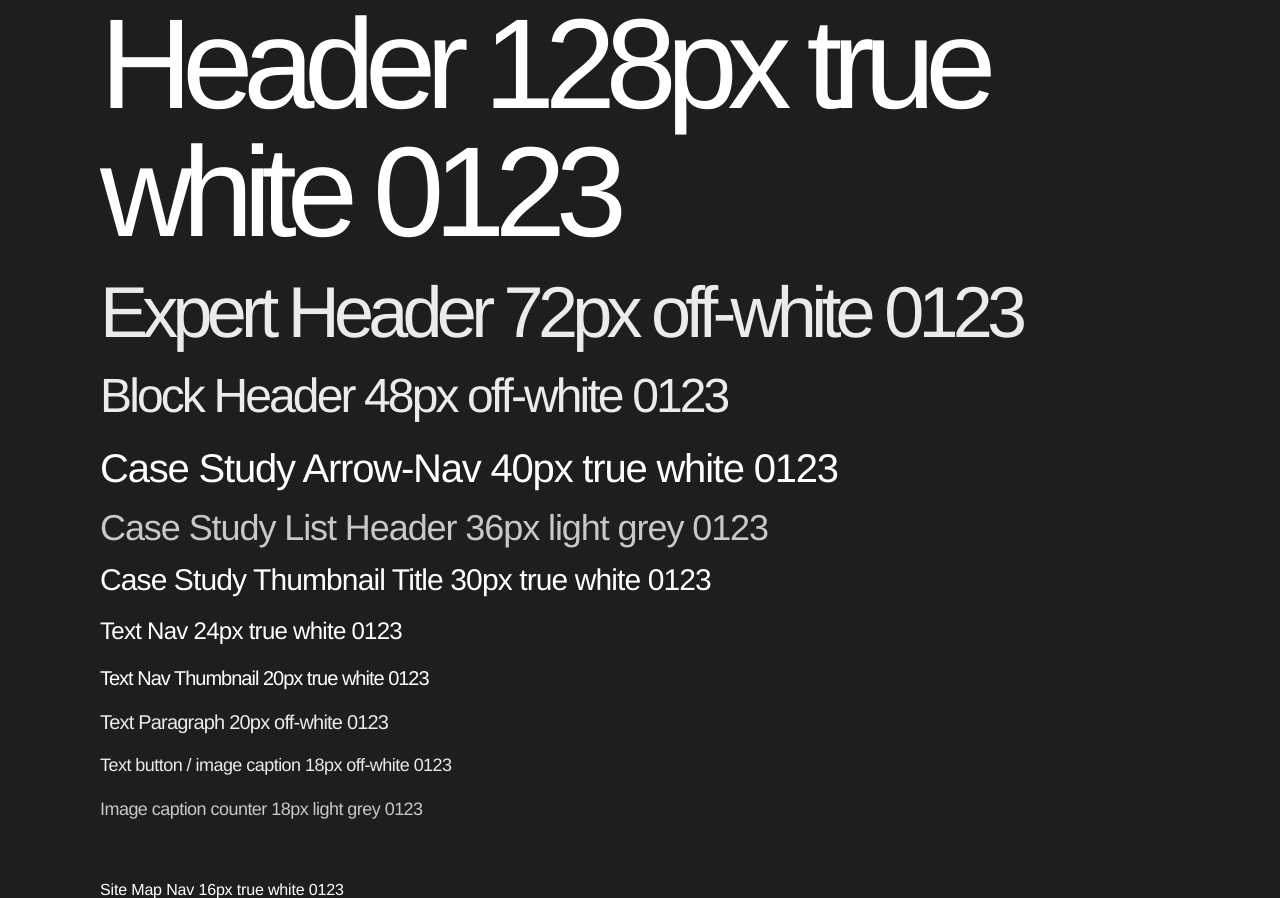
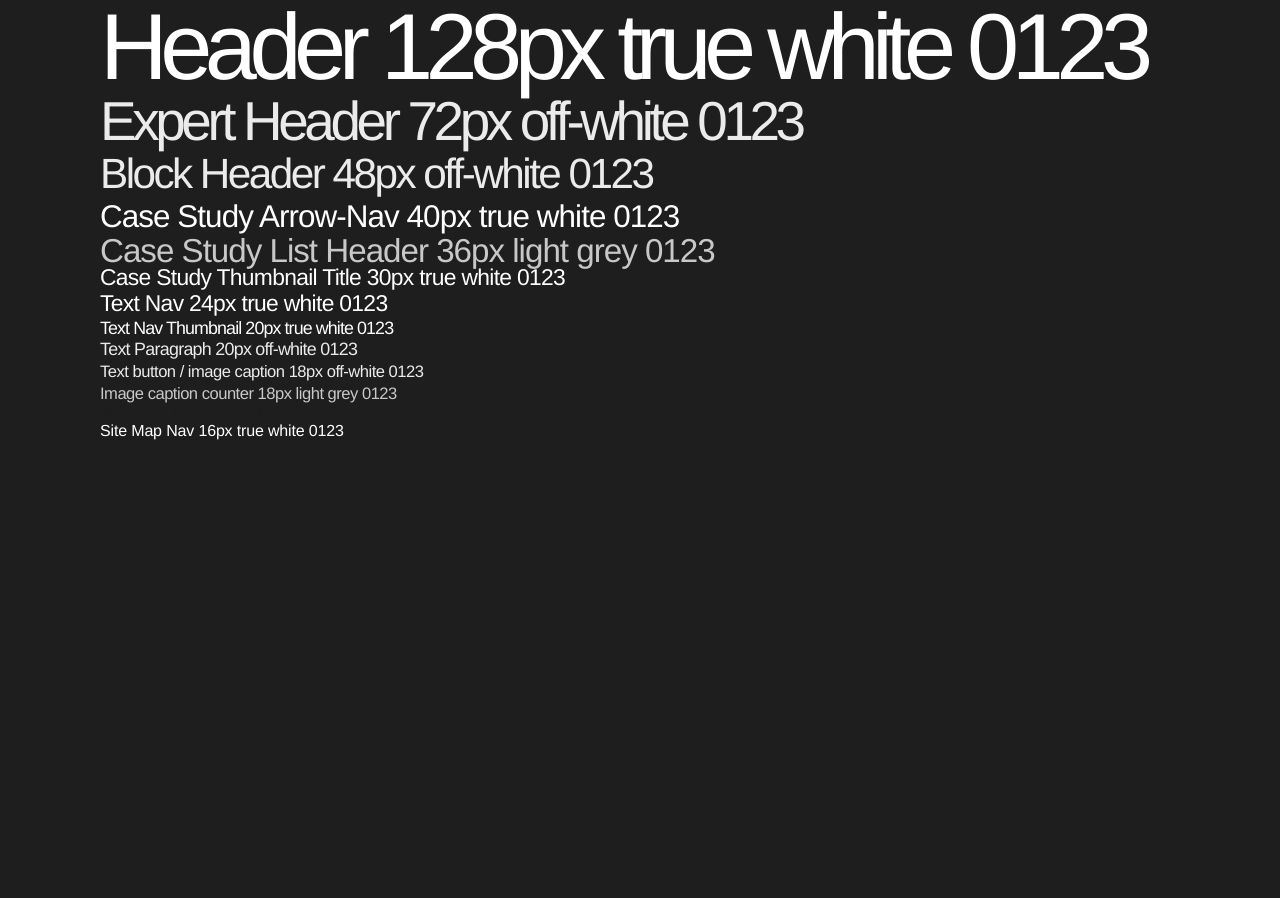
Before and after one commit to m-abramczyk/B2B-automotive-website, a Django app: page /en/ in a window 1280 px wide. After the commit the page ends 440 px from the top, so only its background shows below. Run offline with Django 5.2, Linux system fonts and the light colour scheme; some web fonts are replaced.

Commit message:
Added font size clamps

```diff
--- a/static/css/base.css
+++ b/static/css/base.css
@@ -23,38 +23,90 @@ root variables */
 
 }
 
-/* @media screen and (max-width: 375px) {
+@media screen and (max-width: 375px) {
 
+    :root {
+    --grid-gap: 20px;
+    --grid-margin: 24px;
+
+    --fs-16: 14px;              /* site map nav */
+    --fs-17: 15px;              /* labels text */
+    --fs-18: 15px;              /* thumbnail caption / slide caption and counter / buttons / employee data / footer text / form text */
+    --fs-20: 16px;              /* nav thumbnail caption / main text block / scroll-nav text / employee contact / footer header */
+    --fs-24: 18px;              /* nav text / text block sub-header / thumbnail header / employee header / large slide counter / contact info */
+    --fs-30: 18px;              /* case studies thumb header */
+    --fs-36: 30px;              /* case studies list header */
+    --fs-40: 40px;              /* case studies arrow-nav */
+    --fs-48: 48px;              /* text block main header / clients header */
+    --fs-72: 72px;              /* section header */
+    --fs-128: 48px;             /* main header */
+    }
 
 
 }
 
-@media screen and (min-width: 375px) and (max-width: 1023px) {
+@media screen and (min-width: 375px) and (max-width: 1024px) {
 
+    :root {
+    --grid-gap: 20px;
+    --grid-margin: 50px;
 
+    --fs-16: clamp(14px, 12.8444px + 0.3082vw, 16px);              /* site map nav */
+    --fs-17: 15px;                                                 /* labels text */
+    --fs-18: clamp(15px, 14.4222px + 0.1541vw, 16px);              /* thumbnail caption / slide caption and counter / buttons / employee data / footer text / form text */
+    --fs-20: clamp(16px, 15.4222px + 0.1541vw, 17px);              /* nav thumbnail caption / main text block / scroll-nav text / employee contact / footer header */
+    --fs-24: clamp(18px, 16.8444px + 0.3082vw, 20px);              /* nav text / text block sub-header / thumbnail header / employee header / large slide counter / contact info */
+    --fs-30: clamp(18px, 16.8444px + 0.3082vw, 20px);              /* case studies thumb header */
+    --fs-36: clamp(30px, 28.8444px + 0.3082vw, 32px);              /* case studies list header */
+    --fs-40: 28px;              /* case studies arrow-nav */
+    --fs-48: clamp(32px, 27.3775px + 1.2327vw, 40px);              /* text block main header / clients header */
+    --fs-72: clamp(36px, 29.0663px + 1.849vw, 48px);               /* section header */
+    --fs-128: clamp(48px, 29.51px + 4.9307vw, 80px);               /* main header */
+    }
 
 }
 
-@media screen and (min-width: 1023px) { */
+@media screen and (min-width: 1024px) and (max-width: 1920px) {
 
     :root {
     --grid-gap: 20px;
-    --grid-margin: 100px;
+    --grid-margin: 50px;
 
-    --fs-16: 16px;              /* site map nav */
-    --fs-17: 17px;              /* labels text */
-    --fs-18: 18px;              /* thumbnail caption / slide caption and counter / buttons / employee data / footer text / form text */
-    --fs-20: 20px;              /* nav thumbnail caption / main text block / scroll-nav text / employee contact / footer header */
-    --fs-24: 24px;              /* nav text / text block sub-header / thumbnail header / employee header / large slide counter / contact info */
-    --fs-30: 30px;              /* case studies thumb header */
-    --fs-36: 36px;              /* case studies list header */
-    --fs-40: 40px;              /* case studies arrow-nav */
-    --fs-48: 48px;              /* text block main header / clients header */
-    --fs-72: 72px;              /* section header */
-    --fs-128: 128px;            /* main header */
+    --fs-16: 16px;                                                 /* site map nav */
+    --fs-17: clamp(15px, 12.7143px + 0.2232vw, 17px);              /* labels text */
+    --fs-18: clamp(16px, 13.7143px + 0.2232vw, 18px);              /* thumbnail caption / slide caption and counter / buttons / employee data / footer text / form text */
+    --fs-20: clamp(17px, 13.5714px + 0.3348vw, 20px);              /* nav thumbnail caption / main text block / scroll-nav text / employee contact / footer header */
+    --fs-24: clamp(20px, 28.5714px + -0.4464vw, 24px);             /* nav text / text block sub-header / thumbnail header / employee header / large slide counter / contact info */
+    --fs-30: clamp(20px, 8.5714px + 1.1161vw, 30px);               /* case studies thumb header */
+    --fs-36: clamp(32px, 27.4286px + 0.4464vw, 36px);              /* case studies list header */
+    --fs-40: clamp(28px, 14.2857px + 1.3393vw, 40px);              /* case studies arrow-nav */
+    --fs-48: clamp(40px, 30.8571px + 0.8929vw, 48px);              /* text block main header / clients header */
+    --fs-72: clamp(48px, 20.5714px + 2.6786vw, 72px);              /* section header */
+    --fs-128: clamp(80px, 25.1429px + 5.3571vw, 128px);            /* main header */
     }
 
-/* } */
+}
+
+@media screen and (min-width: 1920px) {
+
+    :root {
+    --grid-gap: 20px;
+    --grid-margin: 50px;
+
+    --fs-16: clamp(16px, 10px + 0.3125vw, 18px);                  /* site map nav */
+    --fs-17: clamp(17px, 10.625px + 0.332vw, 19.125px);           /* labels text */
+    --fs-18: clamp(18px, 11.25px + 0.3516vw, 20.25px);            /* thumbnail caption / slide caption and counter / buttons / employee data / footer text / form text */
+    --fs-20: clamp(20px, 8px + 0.625vw, 24px);                    /* nav thumbnail caption / main text block / scroll-nav text / employee contact / footer header */
+    --fs-24: clamp(24px, 9.6px + 0.75vw, 28.8px);                 /* nav text / text block sub-header / thumbnail header / employee header / large slide counter / contact info */
+    --fs-30: clamp(30px, 7.5px + 1.1719vw, 37.5px);               /* case studies thumb header */
+    --fs-36: clamp(36px, 9px + 1.4063vw, 45px);                   /* case studies list header */
+    --fs-40: clamp(40px, 10px + 1.5625vw, 50px);                  /* case studies arrow-nav */
+    --fs-48: clamp(48px, 12px + 1.875vw, 60px);                   /* text block main header / clients header */
+    --fs-72: clamp(72px, 18px + 2.8125vw, 90px);                  /* section header */
+    --fs-128: clamp(128px, 32px + 5vw, 160px);                    /* main header */
+    }
+
+}
 
 
 /*//////////////////////////////////////////////////////////////////////
@@ -202,8 +254,8 @@ grid */
 
 .grid {
     display: grid;
-    gap: var(--grid-gap);
-    margin-inline: var(--grid-margin);
+    column-gap: var(--grid-gap);
+    margin-inline: calc(var(--grid-margin) * 2);
     grid-template-columns: repeat(12, 1fr);
 }
 
```
Also changed, not shown: templates/block-left.html (added, +22 -0 lines).
